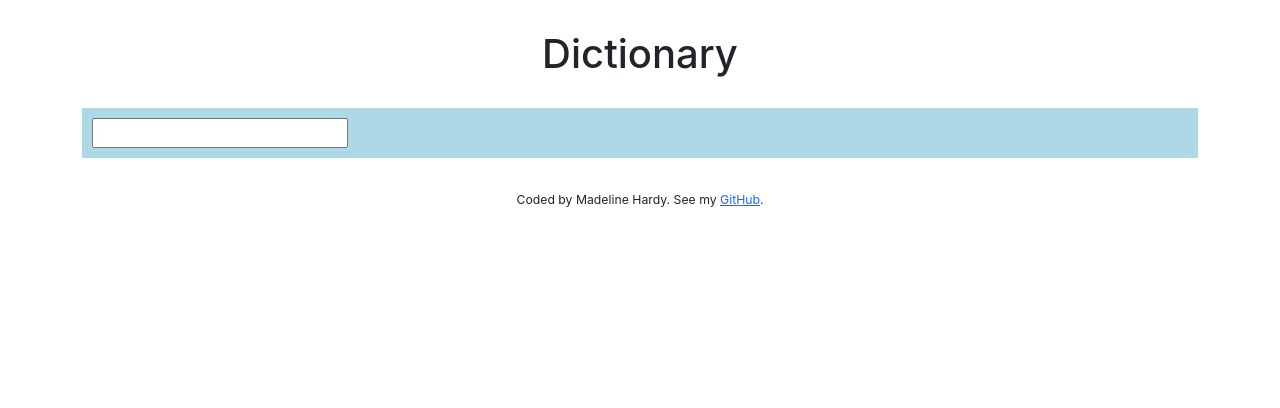
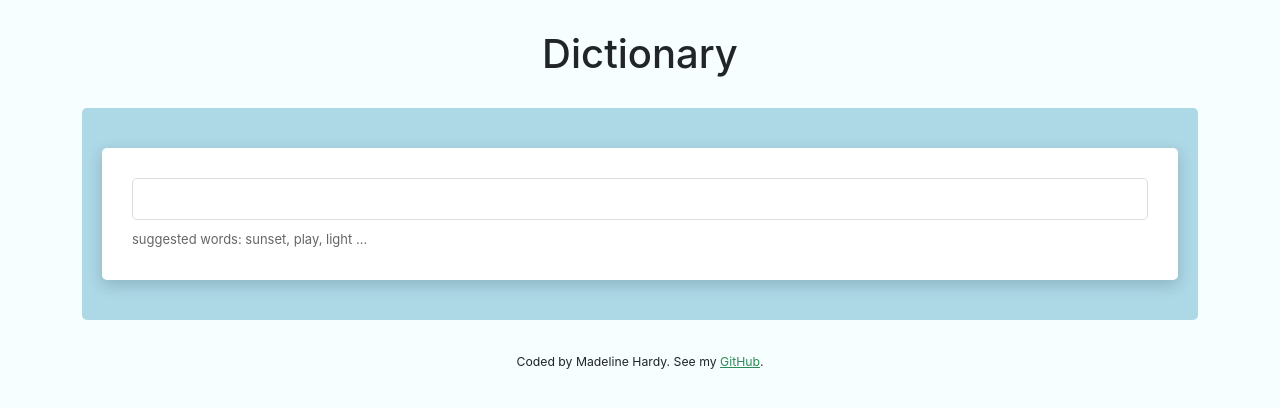
Before and after one commit to Mad-016/dictionary-project, a React (Create React App) app: page / in a window 1280 px wide. Shown: the top 408 px of the page. Built offline with nearby package versions, Linux system fonts and the light colour scheme; no server answers.

Commit message:
Style css

```diff
--- a/src/App.css
+++ b/src/App.css
@@ -1,3 +1,11 @@
+body {
+  background: rgb(246, 254, 255);
+}
+
+a {
+  color: seagreen;
+}
+
 .App-header {
   margin: 30px 0;
   text-align: center;
--- a/src/App.js
+++ b/src/App.js
@@ -10,7 +10,7 @@ export default function App() {
         </header>
 
         <main>
-          <Dictionary />
+          <Dictionary defaultKeyword="tree" />
         </main>
         <footer className="App-footer">
           <small>
--- a/src/Dictionary.css
+++ b/src/Dictionary.css
@@ -1,9 +1,27 @@
-h2 {
-  margin-top: 40px;
-  margin-bottom: 30px;
+.Dictionary {
+  background: lightblue;
+  padding: 20px;
+  border-radius: 5px;
 }
 
-.Dictionary {
-  background: lightblue;
-  padding: 10px;
+.Dictionary section {
+  background: white;
+  padding: 30px;
+  border-radius: 5px;
+  box-shadow: 0px 5px 15px rgba(17, 36, 53, 0.2);
+  margin: 20px 0;
 }
+
+.Dictionary input {
+  width: 100%;
+  padding: 8px 6px;
+  border: 1px solid #ddd;
+  border-radius: 5px;
+  color: #333;
+}
+
+.Dictionary .hint {
+  font-size: 13px;
+  color: #666;
+  margin-top: 10px;
+}
--- a/src/Dictionary.js
+++ b/src/Dictionary.js
@@ -3,31 +3,49 @@ import axios from "axios";
 import Results from "./Results.js";
 import "./Dictionary.css";
 
-export default function Dictionary() {
-  let [keyword, setKeyword] = useState("");
+export default function Dictionary(props) {
+  let [keyword, setKeyword] = useState(props.defaultKeyword);
   let [results, setResults] = useState(null);
+  let [loaded, setLoaded] = useState(false);
 
   function handleResponse(response) {
     setResults(response.data[0]);
   }
 
-  function search(event) {
-    event.preventDefault();
+  function search() {
     //documentation https://dictionaryapi.dev/
     let apiUrl = `https://api.dictionaryapi.dev/api/v2/entries/en/${keyword}`;
     axios.get(apiUrl).then(handleResponse);
+  }
+
+  function handleSubmit(event) {
+    event.preventDefault();
+    search();
   }
 
   function handleKeywordChange(event) {
     setKeyword(event.target.value);
   }
 
+  function load() {
+    setLoaded(true);
+    search();
+  }
+
+  if (loaded) {
     return (
       <div className="Dictionary">
-      <form onSubmit={search}>
+        <section>
+          <form onSubmit={handleSubmit}>
             <input type="search" onChange={handleKeywordChange} />
           </form>
+          <div className="hint">suggested words: sunset, play, light ...</div>
+        </section>
         <Results results={results} />
       </div>
     );
+  } else {
+    load();
+    return "Loading";
   }
+}
--- a/src/Meaning.js
+++ b/src/Meaning.js
@@ -8,7 +8,7 @@ export default function Meaning(props) {
       {props.meaning.definitions.map(function (definition, index) {
         return (
           <div key={index}>
-            <p>
+            <div>
               <strong>Definitoin: </strong>
               {definition.definition}
               <br />
@@ -17,7 +17,7 @@ export default function Meaning(props) {
               <br />
 
               <Synonyms synonyms={definition.synonyms} />
-            </p>
+            </div>
           </div>
         );
       })}
--- a/src/Phonetic.js
+++ b/src/Phonetic.js
@@ -6,8 +6,7 @@ export default function Phonetic(props) {
       <a href={props.phonetic.audio} target="_blank" rel="noreferrer">
         Listen here
       </a>
-      <br />
-      {props.phonetic.text}
+      <br />/{props.phonetic.text}/
     </div>
   );
 }
--- /dev/null
+++ b/src/Results.css
@@ -0,0 +1,6 @@
+.Results h2 {
+  font-size: 40px;
+  font-weight: bold;
+  line-height: 1.5;
+  margin-bottom: 30px;
+}
--- a/src/Results.js
+++ b/src/Results.js
@@ -1,11 +1,13 @@
 import React from "react";
 import Meaning from "./Meaning.js";
 import Phonetic from "./Phonetic.js";
+import "./Results.css";
 
 export default function Results(props) {
   if (props.results) {
     return (
       <div className="Results">
+        <section>
           <h2>{props.results.word}</h2>
           {props.results.phonetics.map(function (phonetic, index) {
             return (
@@ -14,11 +16,12 @@ export default function Results(props) {
               </div>
             );
           })}
+        </section>
         {props.results.meanings.map(function (meaning, index) {
           return (
-            <div key={index}>
+            <section key={index}>
               <Meaning meaning={meaning} />
-            </div>
+            </section>
           );
         })}
       </div>
```
Lines whose indentation alone changed are shown as unchanged.
